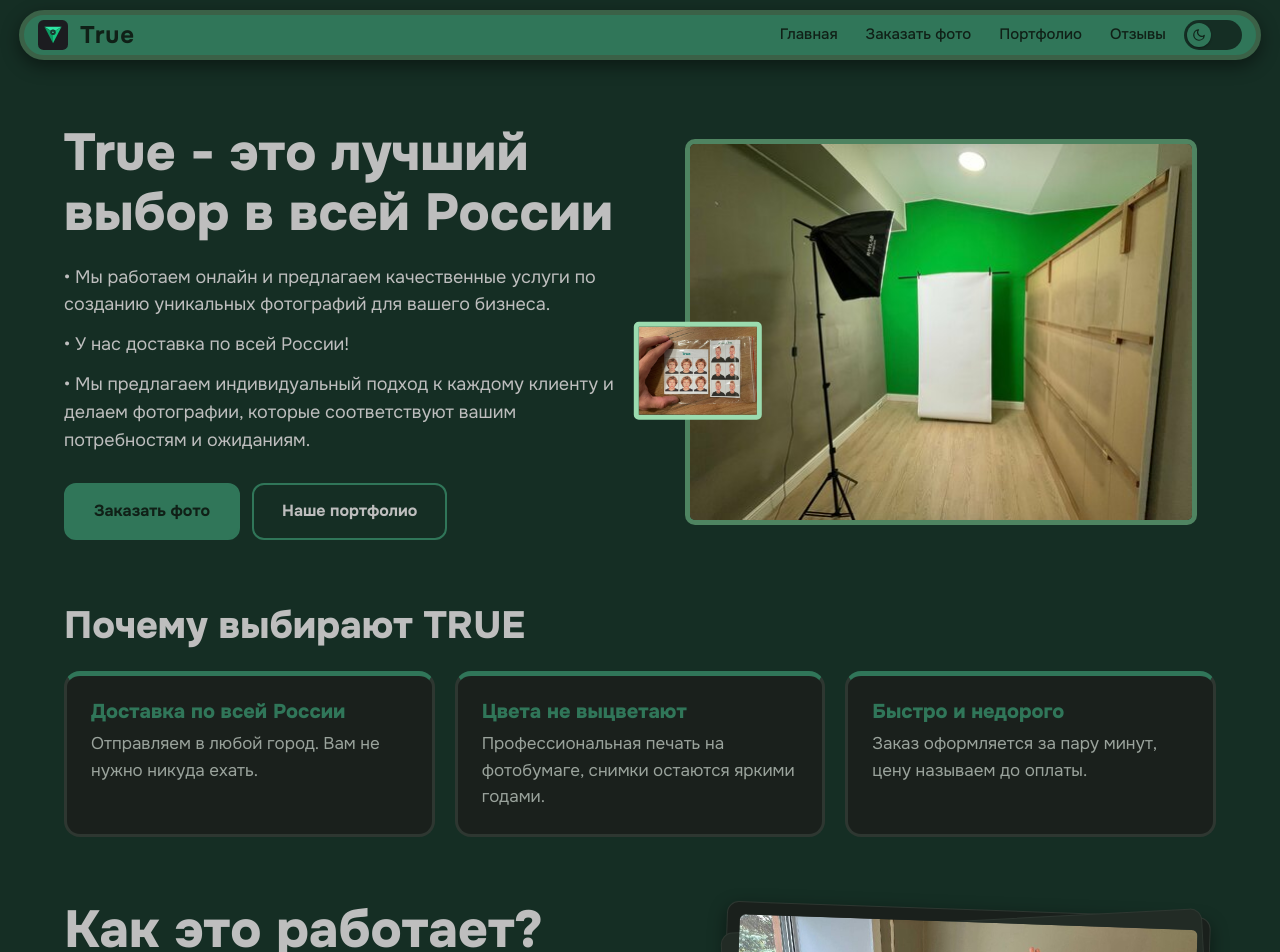
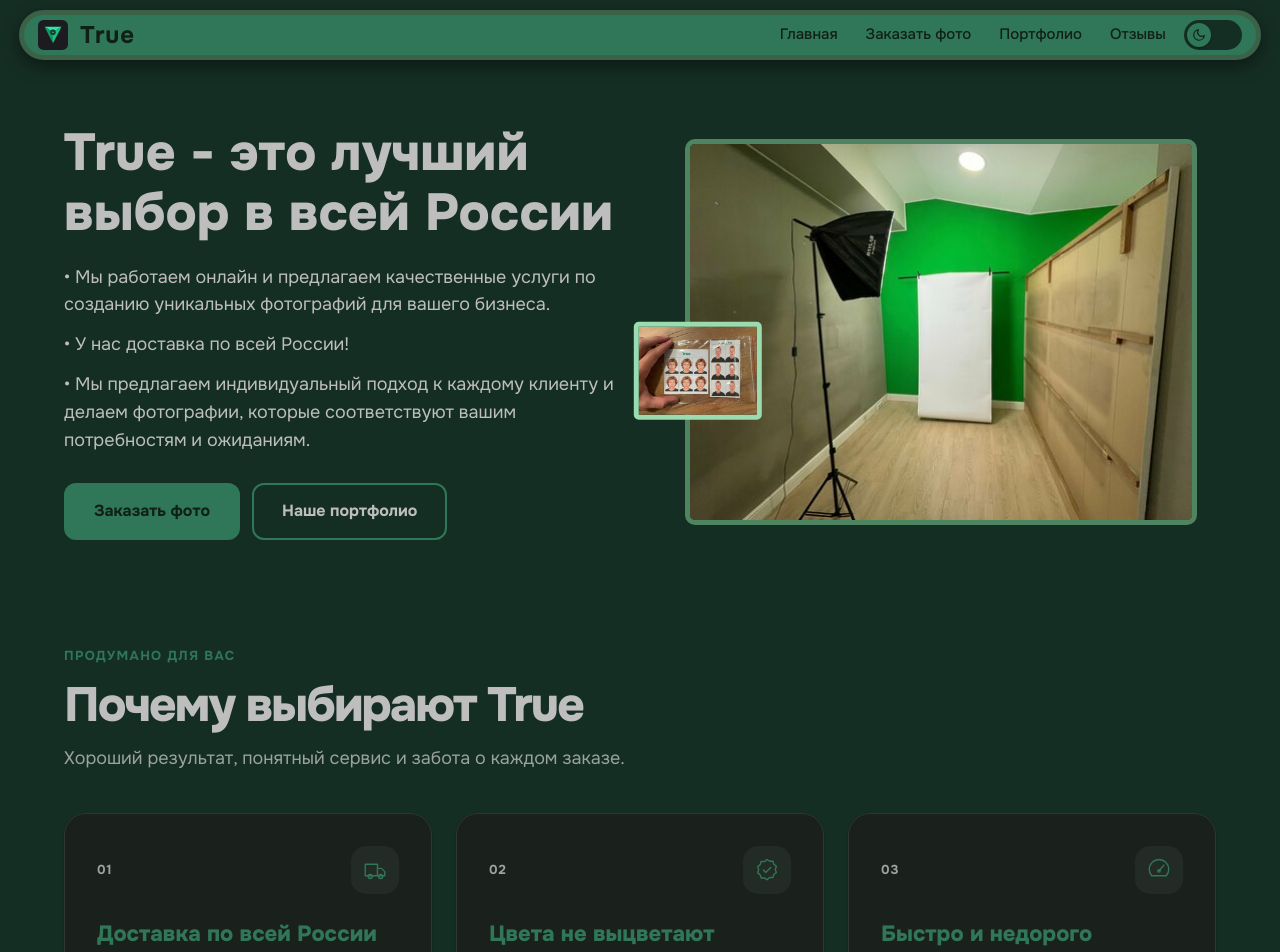
Before and after one commit to sany34391-png/True_FotoStudio, a React (Vite) app in the folder client/: page / in a window 1280 px wide. Shown: the top 952 px of the page. Built offline with nearby package versions, Linux system fonts and the light colour scheme.

Commit message:
add: footerDate

```diff
--- a/client/src/components/Home/Advantages.tsx
+++ b/client/src/components/Home/Advantages.tsx
@@ -2,14 +2,20 @@ import "./styles/Advantages.scss";
 
 const items = [
   {
+    number: "01",
+    icon: "delivery",
     title: "Доставка по всей России",
     text: "Отправляем в любой город. Вам не нужно никуда ехать.",
   },
   {
+    number: "02",
+    icon: "quality",
     title: "Цвета не выцветают",
     text: "Профессиональная печать на фотобумаге, снимки остаются яркими годами.",
   },
   {
+    number: "03",
+    icon: "speed",
     title: "Быстро и недорого",
     text: "Заказ оформляется за пару минут, цену называем до оплаты.",
   },
@@ -18,14 +24,49 @@ const items = [
 export default function Advantages() {
   return (
     <section className="advantages" aria-labelledby="advantages-title">
-      <h2 id="advantages-title" className="advantages__title">
-        Почему выбирают TRUE
-      </h2>
+      <div className="advantages__heading">
+        <span className="advantages__eyebrow">Продумано для вас</span>
+        <h2 id="advantages-title" className="advantages__title">
+          Почему выбирают True
+        </h2>
+        <p>Хороший результат, понятный сервис и забота о каждом заказе.</p>
+      </div>
       <ul className="advantages__list">
         {items.map((item) => (
           <li key={item.title} className="advantages__card">
+            <div className="advantages__card-top">
+              <span className="advantages__number">{item.number}</span>
+              <svg
+                className="advantages__icon"
+                viewBox="0 0 32 32"
+                fill="none"
+                aria-hidden="true"
+              >
+                {item.icon === "delivery" && (
+                  <>
+                    <path d="M4 9h15v14H4zM19 14h5l4 4v5h-9z" />
+                    <circle cx="10" cy="24" r="2.5" />
+                    <circle cx="23" cy="24" r="2.5" />
+                  </>
+                )}
+                {item.icon === "quality" && (
+                  <>
+                    <path d="m16 3 3.2 2.3 4-.1 1.2 3.8 3.1 2.5-1.3 3.8 1.3 3.8-3.1 2.5-1.2 3.8-4-.1L16 28l-3.2-2.3-4 .1-1.2-3.8-3.1-2.5 1.3-3.8-1.3-3.8 3.1-2.5 1.2-3.8 4 .1z" />
+                    <path d="m11.5 16 3 3 6-6" />
+                  </>
+                )}
+                {item.icon === "speed" && (
+                  <>
+                    <path d="M7 23a12 12 0 1 1 18 0" />
+                    <path d="m16 17 6-7M8 23h16" />
+                    <circle cx="16" cy="17" r="1.5" />
+                  </>
+                )}
+              </svg>
+            </div>
             <h3 className="advantages__card-title">{item.title}</h3>
             <p className="advantages__card-text">{item.text}</p>
+            <span className="advantages__card-accent" aria-hidden="true" />
           </li>
         ))}
       </ul>
--- a/client/src/components/Home/styles/Advantages.scss
+++ b/client/src/components/Home/styles/Advantages.scss
@@ -1,47 +1,130 @@
 .advantages {
   width: min(90vw, 1400px);
-  margin: 5vw auto;
-  transition: all 0.5s ease-in-out;
+  margin: clamp(56px, 8vw, 104px) auto;
+
+  &__heading {
+    max-width: 650px;
+    margin-bottom: clamp(24px, 4vw, 40px);
+  }
+
+  &__eyebrow {
+    display: inline-block;
+    margin-bottom: 12px;
+    color: var(--green);
+    font-size: 13px;
+    font-weight: var(--fw-bold);
+    letter-spacing: 0.1em;
+    text-transform: uppercase;
+  }
 
   &__title {
-    margin: 0 0 24px;
-    font-size: clamp(24px, 3.4vw, 38px);
+    margin: 0 0 12px;
+    font-size: clamp(30px, 4.5vw, 48px);
+    letter-spacing: -0.04em;
+  }
+
+  &__heading p {
+    margin: 0;
+    color: var(--gray);
+    font-size: clamp(15px, 1.6vw, 18px);
   }
 
   &__list {
     display: grid;
-    grid-template-columns: repeat(auto-fit, minmax(240px, 1fr));
-    gap: 20px;
+    grid-template-columns: repeat(3, minmax(0, 1fr));
+    gap: clamp(14px, 2vw, 24px);
     margin: 0;
     padding: 0;
     list-style: none;
   }
 
   &__card {
-    padding: 24px;
+    position: relative;
+    display: flex;
+    min-height: 250px;
+    flex-direction: column;
+    align-items: flex-start;
+    overflow: hidden;
+    padding: clamp(22px, 2.8vw, 32px);
     background: var(--surface);
-    border: 3px solid var(--line);
-    border-top: 5px solid var(--green);
-    border-radius: 16px;
-    transition: transform 0.3s ease, box-shadow 0.3s ease;
+    border: 1px solid var(--line);
+    border-radius: var(--r-lg);
+    box-shadow: var(--shadow-sm);
+    transition: transform 0.25s ease, border-color 0.25s ease,
+      box-shadow 0.25s ease;
+  }
+
+  &__card-top {
+    display: flex;
+    width: 100%;
+    align-items: center;
+    justify-content: space-between;
+    margin-bottom: 28px;
+  }
+
+  &__number {
+    color: var(--gray);
+    font-size: 13px;
+    font-weight: var(--fw-bold);
+    letter-spacing: 0.08em;
+  }
+
+  &__icon {
+    width: 48px;
+    height: 48px;
+    padding: 11px;
+    border-radius: 15px;
+    background: var(--sage);
+    color: var(--green);
+    stroke: currentColor;
+    stroke-linecap: round;
+    stroke-linejoin: round;
+    stroke-width: 1.7;
   }
 
   &__card-title {
-    margin: 0 0 8px;
-    font-size: 20px;
+    margin: 0 0 10px;
+    font-size: clamp(18px, 2vw, 22px);
     color: var(--green);
   }
 
   &__card-text {
     margin: 0;
     color: var(--gray);
+    font-size: 15px;
+    line-height: 1.65;
+  }
+
+  &__card-accent {
+    position: absolute;
+    right: 0;
+    bottom: 0;
+    left: 0;
+    height: 3px;
+    background: linear-gradient(90deg, var(--green-soft), var(--green), transparent);
+    opacity: 0.75;
   }
 }
 
 @media (hover: hover) {
   .advantages__card:hover {
-    transform: translateY(-5px) scale(1.05) rotate(1deg);
+    transform: translateY(-5px);
+    border-color: var(--green);
     box-shadow: var(--shadow-md);
+  }
+}
+
+@media (max-width: 760px) {
+  .advantages__list {
+    grid-template-columns: 1fr;
+  }
+
+  .advantages__card {
+    min-height: 0;
+  }
+
+  .advantages__card-top {
+    margin-bottom: 20px;
   }
 }
 
--- a/client/src/components/layout/Footer.tsx
+++ b/client/src/components/layout/Footer.tsx
@@ -29,6 +29,10 @@ export default function Footer() {
             <span className="footer__contact-label">Telegram</span>
             <span className="footer__contact-value">@m1hail_true</span>
           </a>
+          <a href="mailto:t64117837@gmail.com">
+            <span className="footer__contact-label">Электронная почта</span>
+            <span className="footer__contact-value">t64117837@gmail.com</span>
+          </a>
         </section>
 
         <nav className="footer__nav" aria-label="Навигация в подвале сайта">
```
